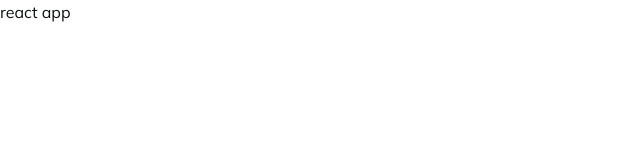
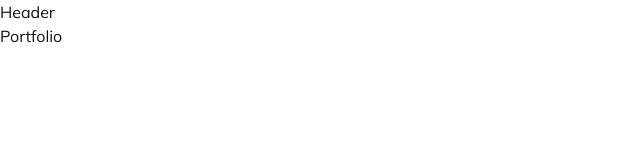
Before and after one commit to treesaretall/photography-portfolio, a React (Create React App) app: page /portfolio in a window 1280 px wide. Shown: the top 160 px of the page, without its empty margins (0-640 px from the left). Built offline with nearby package versions, Linux system fonts and the light colour scheme; the HTML template or start-up script is replaced by a standard one; a web font is replaced by a local one.

Commit message:
added routes

```diff
--- a/src/App.js
+++ b/src/App.js
@@ -1,7 +1,23 @@
-import React from 'react';
+import React from "react";
+
+import Header from "./components/Header";
+import AnimRoutes from "./components/AnimRoutes";
+import MobileNav from "./components/MobileNav";
+import Socials from "./components/Socials";
+
+import { BrowserRouter as Router } from "react-router-dom";
+
+import { motion } from "framer-motion";
 
 const App = () => {
-  return <div>react app</div>;
+  return (
+    <>
+      <Router>
+        <Header />
+        <AnimRoutes />
+      </Router>
+    </>
+  );
 };
 
 export default App;
--- a/src/components/AnimRoutes.js
+++ b/src/components/AnimRoutes.js
@@ -1,7 +1,21 @@
-import React from 'react';
+import React from "react";
+
+import Home from "../pages/Home";
+import About from "../pages/About";
+import Contact from "../pages/Contact";
+import Portfolio from "../pages/Portfolio";
+
+import { Routes, Route, useLocation } from "react-router-dom";
 
 const AnimRoutes = () => {
-  return <div>AnimRoutes</div>;
+  return (
+    <Routes>
+      <Route path="/" element={<Home />} />
+      <Route path="/about" element={<About />} />
+      <Route path="/portfolio" element={<Portfolio />} />
+      <Route path="/contact" element={<Contact />} />
+    </Routes>
+  );
 };
 
 export default AnimRoutes;
```
